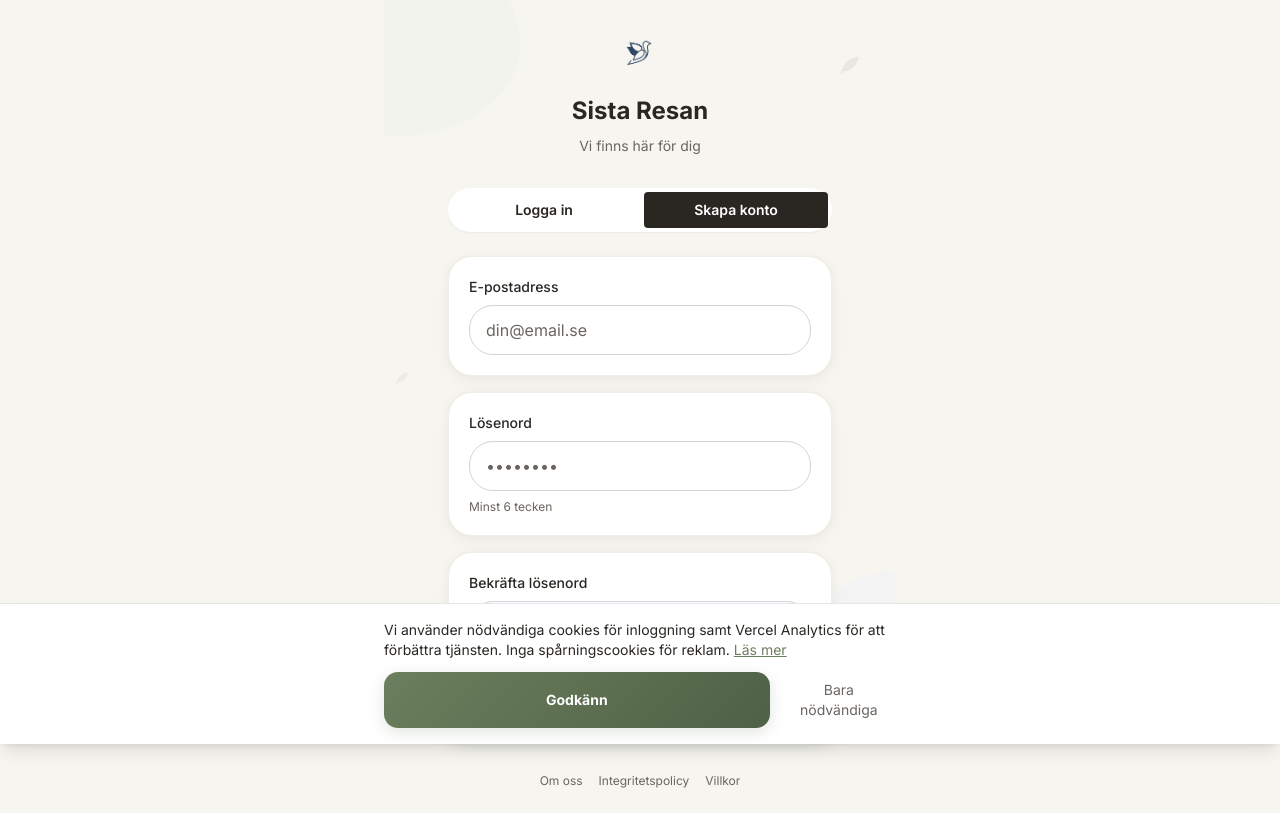
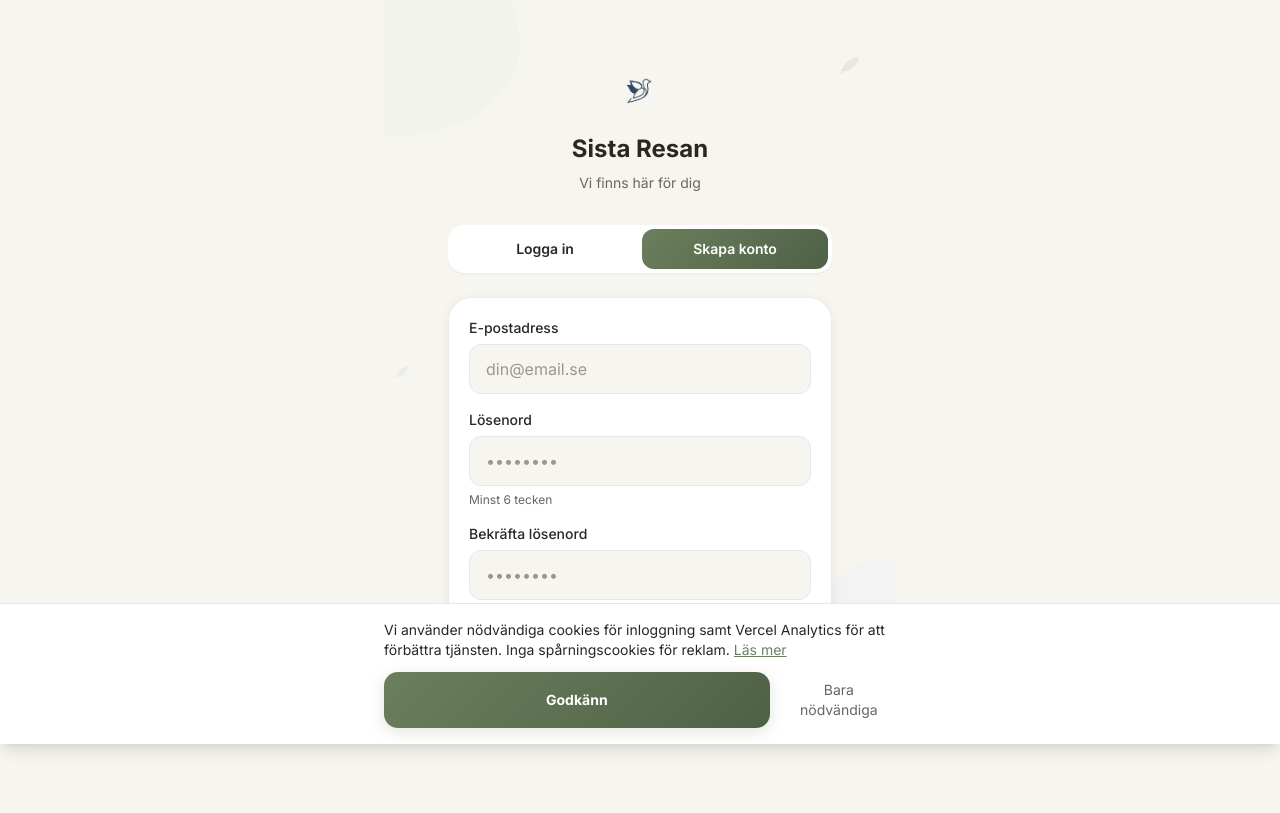
Before and after one commit to arhongbt/db, a Next.js app: page /auth in a window 1280 px wide. Both pictures are taken after a click on the button "Skapa konto". Built offline with nearby package versions, Linux system fonts and the light colour scheme; no server answers.

Commit message:
Hide msg counter, fix auth page styling, streaming category

```diff
--- a/src/app/auth/page.tsx
+++ b/src/app/auth/page.tsx
@@ -113,18 +113,19 @@ export default function AuthPage() {
         </div>
 
         {/* Tab navigation */}
-        <div className="flex gap-2 mb-6 bg-white rounded-card p-1 shadow-sm">
+        <div className="flex gap-1 mb-6 bg-white rounded-2xl p-1 shadow-sm">
           <button
             onClick={() => {
               setTab('login');
               setError('');
               setSuccess('');
             }}
-            className={`flex-1 py-2 px-3 rounded transition-all font-semibold text-sm ${
+            className={`flex-1 py-2.5 px-3 rounded-xl transition-all font-semibold text-sm ${
               tab === 'login'
-                ? 'bg-primary text-white'
+                ? 'text-white'
                 : 'text-primary hover:bg-primary-lighter'
             }`}
+            style={tab === 'login' ? { background: 'linear-gradient(135deg, #6B7F5E, #4F6145)' } : undefined}
           >
             Logga in
           </button>
@@ -134,11 +135,12 @@ export default function AuthPage() {
               setError('');
               setSuccess('');
             }}
-            className={`flex-1 py-2 px-3 rounded transition-all font-semibold text-sm ${
+            className={`flex-1 py-2.5 px-3 rounded-xl transition-all font-semibold text-sm ${
               tab === 'register'
-                ? 'bg-primary text-white'
+                ? 'text-white'
                 : 'text-primary hover:bg-primary-lighter'
             }`}
+            style={tab === 'register' ? { background: 'linear-gradient(135deg, #6B7F5E, #4F6145)' } : undefined}
           >
             Skapa konto
           </button>
@@ -160,9 +162,10 @@ export default function AuthPage() {
 
         {/* Login form */}
         {tab === 'login' && (
-          <form onSubmit={handleLogin} className="space-y-4 animate-fadeIn">
-            <div className="card">
-              <label htmlFor="login-email" className="block text-sm font-medium text-primary mb-2">
+          <form onSubmit={handleLogin} className="animate-fadeIn">
+            <div className="card space-y-4">
+              <div>
+                <label htmlFor="login-email" className="block text-sm font-medium text-primary mb-1.5">
                   E-postadress
                 </label>
                 <input
@@ -172,12 +175,12 @@ export default function AuthPage() {
                   onChange={(e) => setEmail(e.target.value)}
                   placeholder="din@email.se"
                   required
-                className="w-full px-4 py-3 border border-gray-300 rounded-card text-primary placeholder:text-muted focus:outline-none focus:ring-2 focus:ring-accent focus:border-transparent transition-all"
+                  className="w-full px-4 py-3 border border-gray-200 rounded-xl text-primary placeholder:text-muted-light focus:outline-none focus:ring-2 focus:ring-accent focus:border-transparent transition-all bg-background"
                 />
               </div>
 
-            <div className="card">
-              <label htmlFor="login-password" className="block text-sm font-medium text-primary mb-2">
+              <div>
+                <label htmlFor="login-password" className="block text-sm font-medium text-primary mb-1.5">
                   Lösenord
                 </label>
                 <input
@@ -187,7 +190,7 @@ export default function AuthPage() {
                   onChange={(e) => setPassword(e.target.value)}
                   placeholder="••••••••"
                   required
-                className="w-full px-4 py-3 border border-gray-300 rounded-card text-primary placeholder:text-muted focus:outline-none focus:ring-2 focus:ring-accent focus:border-transparent transition-all"
+                  className="w-full px-4 py-3 border border-gray-200 rounded-xl text-primary placeholder:text-muted-light focus:outline-none focus:ring-2 focus:ring-accent focus:border-transparent transition-all bg-background"
                 />
               </div>
 
@@ -206,14 +209,16 @@ export default function AuthPage() {
               >
                 Glömt lösenord?
               </button>
+            </div>
           </form>
         )}
 
         {/* Register form */}
         {tab === 'register' && (
-          <form onSubmit={handleRegister} className="space-y-4 animate-fadeIn">
-            <div className="card">
-              <label htmlFor="register-email" className="block text-sm font-medium text-primary mb-2">
+          <form onSubmit={handleRegister} className="animate-fadeIn">
+            <div className="card space-y-4">
+              <div>
+                <label htmlFor="register-email" className="block text-sm font-medium text-primary mb-1.5">
                   E-postadress
                 </label>
                 <input
@@ -223,12 +228,12 @@ export default function AuthPage() {
                   onChange={(e) => setEmail(e.target.value)}
                   placeholder="din@email.se"
                   required
-                className="w-full px-4 py-3 border border-gray-300 rounded-card text-primary placeholder:text-muted focus:outline-none focus:ring-2 focus:ring-accent focus:border-transparent transition-all"
+                  className="w-full px-4 py-3 border border-gray-200 rounded-xl text-primary placeholder:text-muted-light focus:outline-none focus:ring-2 focus:ring-accent focus:border-transparent transition-all bg-background"
                 />
               </div>
 
-            <div className="card">
-              <label htmlFor="register-password" className="block text-sm font-medium text-primary mb-2">
+              <div>
+                <label htmlFor="register-password" className="block text-sm font-medium text-primary mb-1.5">
                   Lösenord
                 </label>
                 <input
@@ -238,13 +243,13 @@ export default function AuthPage() {
                   onChange={(e) => setPassword(e.target.value)}
                   placeholder="••••••••"
                   required
-                className="w-full px-4 py-3 border border-gray-300 rounded-card text-primary placeholder:text-muted focus:outline-none focus:ring-2 focus:ring-accent focus:border-transparent transition-all"
+                  className="w-full px-4 py-3 border border-gray-200 rounded-xl text-primary placeholder:text-muted-light focus:outline-none focus:ring-2 focus:ring-accent focus:border-transparent transition-all bg-background"
                 />
-              <p className="text-xs text-muted mt-2">Minst 6 tecken</p>
+                <p className="text-xs text-muted mt-1.5">Minst 6 tecken</p>
               </div>
 
-            <div className="card">
-              <label htmlFor="register-confirm" className="block text-sm font-medium text-primary mb-2">
+              <div>
+                <label htmlFor="register-confirm" className="block text-sm font-medium text-primary mb-1.5">
                   Bekräfta lösenord
                 </label>
                 <input
@@ -254,7 +259,7 @@ export default function AuthPage() {
                   onChange={(e) => setConfirmPassword(e.target.value)}
                   placeholder="••••••••"
                   required
-                className="w-full px-4 py-3 border border-gray-300 rounded-card text-primary placeholder:text-muted focus:outline-none focus:ring-2 focus:ring-accent focus:border-transparent transition-all"
+                  className="w-full px-4 py-3 border border-gray-200 rounded-xl text-primary placeholder:text-muted-light focus:outline-none focus:ring-2 focus:ring-accent focus:border-transparent transition-all bg-background"
                 />
               </div>
 
@@ -265,18 +270,20 @@ export default function AuthPage() {
               >
                 {loading ? 'Skapar konto...' : 'Skapa konto'}
               </button>
+            </div>
           </form>
         )}
 
         {/* Password reset form */}
         {tab === 'reset' && (
-          <form onSubmit={handleResetPassword} className="space-y-4 animate-fadeIn">
+          <form onSubmit={handleResetPassword} className="animate-fadeIn">
             <div className="info-box mb-4">
               Vi skickar en säker länk till din e-postadress där du kan återställa ditt lösenord.
             </div>
 
-            <div className="card">
-              <label htmlFor="reset-email" className="block text-sm font-medium text-primary mb-2">
+            <div className="card space-y-4">
+              <div>
+                <label htmlFor="reset-email" className="block text-sm font-medium text-primary mb-1.5">
                   E-postadress
                 </label>
                 <input
@@ -286,7 +293,7 @@ export default function AuthPage() {
                   onChange={(e) => setEmail(e.target.value)}
                   placeholder="din@email.se"
                   required
-                className="w-full px-4 py-3 border border-gray-300 rounded-card text-primary placeholder:text-muted focus:outline-none focus:ring-2 focus:ring-accent focus:border-transparent transition-all"
+                  className="w-full px-4 py-3 border border-gray-200 rounded-xl text-primary placeholder:text-muted-light focus:outline-none focus:ring-2 focus:ring-accent focus:border-transparent transition-all bg-background"
                 />
               </div>
 
@@ -305,6 +312,7 @@ export default function AuthPage() {
               >
                 Tillbaka till logga in
               </button>
+            </div>
           </form>
         )}
         {/* Footer links */}
--- a/src/app/avsluta-konton/page.tsx
+++ b/src/app/avsluta-konton/page.tsx
@@ -94,8 +94,7 @@ const ACCOUNT_CATEGORIES: AccountCategory[] = [
     icon: Wifi,
     items: [
       { id: 'skatteverket_digital', name: 'Skatteverket — digital brevlåda', phone: '0771-567 567', url: 'https://www.skatteverket.se', info: 'Avregistrera från digital brevlåda. Posten börjar komma i fysisk form igen.' },
-      { id: 'spotify', name: 'Spotify', url: 'https://support.spotify.com', info: 'Kontakta support med dödsbevis. Kontot kan stängas eller minnessparas.' },
-      { id: 'netflix', name: 'Netflix', url: 'https://help.netflix.com', info: 'Logga in och avsluta, eller kontakta support med dödsbevis.' },
+      { id: 'streaming', name: 'Streamingtjänster', info: 'Avsluta alla streamingtjänster: Spotify, Netflix, HBO Max, Disney+, Viaplay, YouTube Premium, Apple TV+ m.fl. Kontakta varje tjänsts support med dödsbevis, eller logga in och avsluta prenumerationen direkt.' },
       { id: 'apple', name: 'Apple ID', url: 'https://support.apple.com/deceased', info: 'Apple har en process för att hantera kontot för en avliden person. Kräver dödsbevis och ibland domstolsbeslut.' },
       { id: 'google', name: 'Google-konto', url: 'https://support.google.com/accounts/troubleshooter/6357590', info: 'Google Inactive Account Manager eller begäran om radering med dödsbevis.' },
       { id: 'facebook', name: 'Facebook / Meta', url: 'https://www.facebook.com/help/1506822589577997', info: 'Kontot kan omvandlas till minnesplats eller raderas. Kräver dödsbevis.' },
--- a/src/app/juridisk-hjalp/page.tsx
+++ b/src/app/juridisk-hjalp/page.tsx
@@ -493,11 +493,9 @@ function JuridiskHjalpContent() {
           </div>
         ) : (
           <>
-            {/* Remaining counter */}
-            {mounted && (
-              <div className="flex items-center justify-between mb-2">
-                {messages.length > 0 && (
-                  <div className="flex gap-1 overflow-x-auto pb-1 scrollbar-hide">
+            {/* Quick reply chips */}
+            {mounted && messages.length > 0 && (
+              <div className="flex gap-1 overflow-x-auto pb-1 mb-2 scrollbar-hide">
                 {['Berätta mer', 'Ge ett exempel', 'Vilken lag gäller?', 'Vad bör jag göra?'].map((chip) => (
                   <button
                     key={chip}
@@ -508,13 +506,6 @@ function JuridiskHjalpContent() {
                     {chip}
                   </button>
                 ))}
-                  </div>
-                )}
-                <span className={`text-xs font-medium flex-shrink-0 ml-2 ${
-                  remainingMessages <= 3 ? 'text-warn' : 'text-muted-light'
-                }`}>
-                  {remainingMessages}/{FREE_MESSAGE_LIMIT} kvar
-                </span>
               </div>
             )}
             <div className="flex items-end gap-2">
```
Lines whose indentation alone changed are shown as unchanged.
